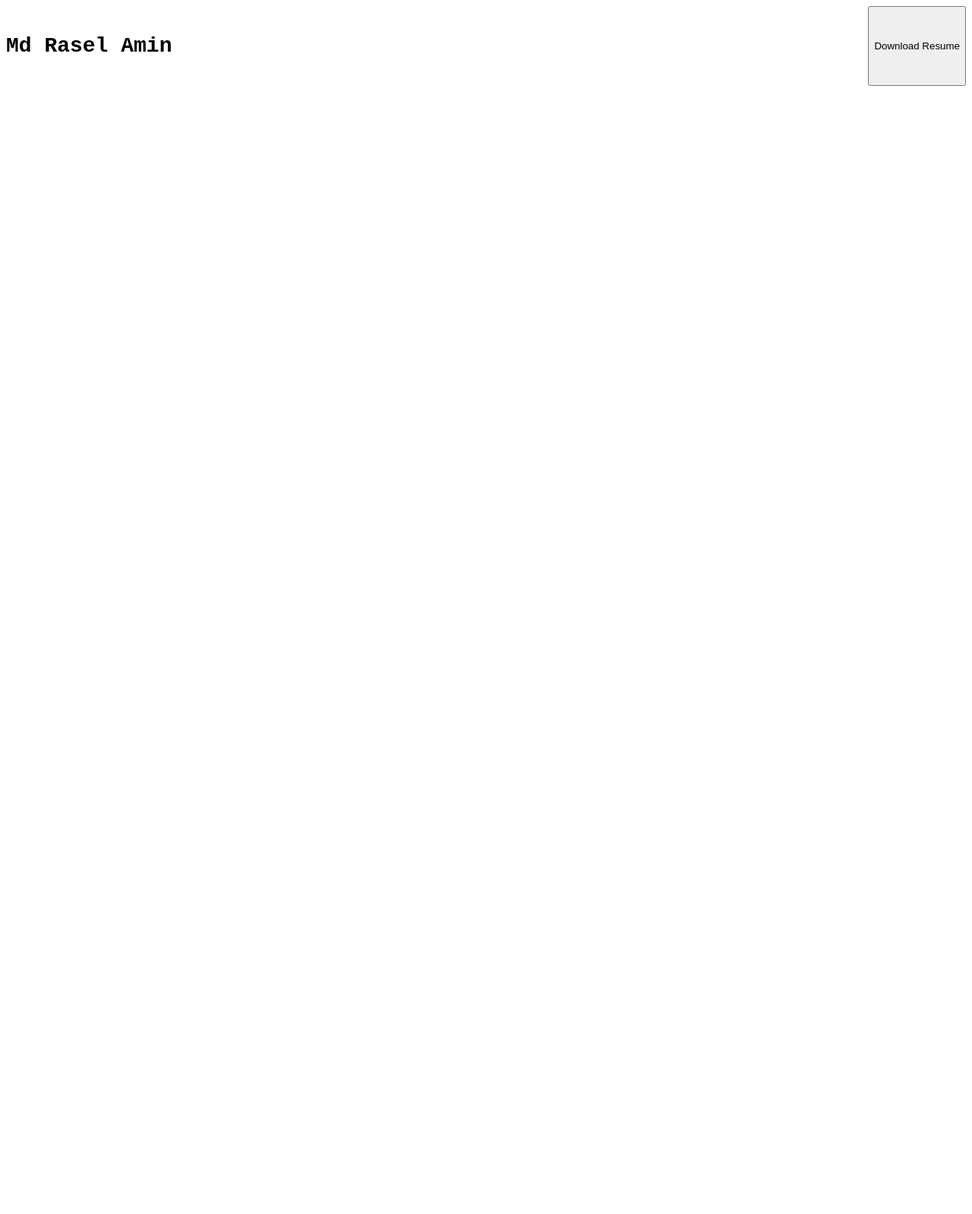
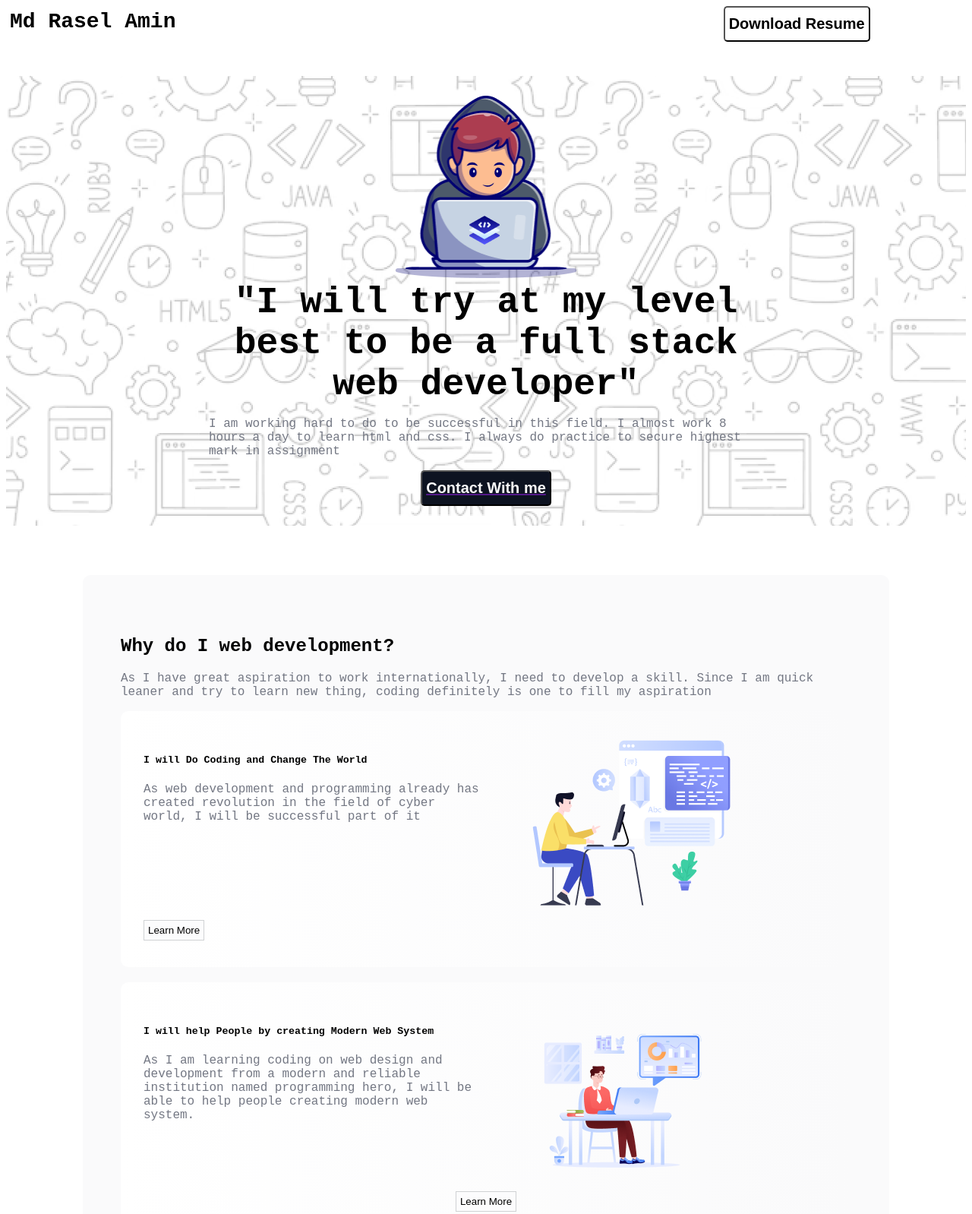
Before and after one commit to raselraiyeean/My-first-Assignment-given-by-progamming-hero-tutor, a plain HTML site: page index.html in a window 1280 px wide. Shown: the top 1598 px of the page at 76% size. Before the commit the page ends 800 px from the top, so only its background shows below. Drawn offline with Linux system fonts and the light colour scheme; a web font is replaced by a local one.

Commit message:
Added header and main section

```diff
--- a/index.html
+++ b/index.html
@@ -10,10 +10,61 @@
 <link rel="stylesheet" href="style/style.css">
 </head>
 <body class="azeret-mono-style">
-    <div class="header-part-1">
-        <h4>Md Rasel Amin</h4>
-        <input type="button" value="Download Resume">
-    </div>
+    <header>
+        <div class="header-part-1">
+            <h4>Md Rasel Amin</h4>
+            <button>Download Resume</button>
+        </div>
+        <section class="header-main-section">
+            <div class="img-and-content-container">
+                <img style="align-items: center;" src="images/Group.png" alt="">
+            <h2>"I will try at my level best to be a full stack web developer"</h2>
+            <p class="common-description">I am working hard to do to be successful in this field. I almost work 8 hours a day to learn html and css. I always do practice to secure highest mark in assignment</p>
+            <a href=""><button>Contact With me</button></a>
+            </div>
+        </section>
+    </header>
+    <main>
+        <div class="main-purpose-coding">
+            <div class="heading-of-coding-purpose-description">
+                <h2>Why do I web development?</h2>
+                <p class="common-description">As I have great aspiration to work internationally, I need to develop a skill. Since I am quick leaner and try to learn new thing, coding definitely is one to fill my aspiration</p>
+                <div class="purpose-container">
+                    <div class="webdev-purpose-block">
+                        <div class="first-purpose">
+                            <div class="header-p-1">
+                                <h5>I will Do Coding and Change The World</h5>
+                        <p class="common-description">As web development and programming already has created revolution in the field of cyber world, I will be successful part of it </p>
+                            </div>
+                        <img src="images/Layer_1.png" alt="">
+                        </div>
+                        <button>Learn More</button>
+                    </div>
+                    <div class="webdev-purpose-block">
+                        <div class="second-purpose">
+                            <div class="header-p-2">
+                                <h5>I will help People by creating Modern Web System</h5>
+                        <p class="common-description">As I am learning coding on web design and development from a modern and reliable institution named programming hero, I will be able to help people creating modern web system.</p>
+                            </div>
+                        <img src="images/Group 3.png" alt="">
+                        </div>
+                        <button class="middle-button">Learn More</button>
+
+                    </div>
+                    <div class="webdev-purpose-block">
+                        <div class="third-purpose">
+                            <div class="header-p-3">
+                                <h5>I will Do Coding and Change The World</h5>
+                        <p class="common-description">I will change my life as well as do eye-catching design for the buyers and companies</p>
+                            </div>
+                        <img src="images/Group 4.png" alt="">
+                        </div>
+                        <button>Learn More</button>
+                    </div>
+                </div>
+            </div>
+        </div>
+    </main>
 
 </body>
 </html>
--- a/style/style.css
+++ b/style/style.css
@@ -6,8 +6,16 @@
 
   font-style: normal;
 }
+
+/* Shared style  */
+.common-description{
+    color: #737783;
+    font-weight: 400;
+    font-size: 16px;
+}
 /* header style start */
 .header-part-1 {
+    width: 90%;
     display: flex;
     justify-content: space-between;
 }
@@ -15,4 +23,90 @@
 .header-part-1>h4 {
     font-weight: 800;
     font-size: 28px;
+    margin: 5px;
 }
+
+.header-part-1>button {
+    font-weight: 600;
+    font-size: 20px;
+    background-color: #ffffff;
+    border-radius: 5px;
+    padding: 10px 5px;
+    border: 1px solod #cdcdcd;
+}
+
+.header-main-section {
+    background-image: url(../images/Hero-bg.png);
+}
+
+.img-and-content-container {
+    margin: 45px 241px;
+    justify-content: center;
+    padding: 26px;
+}
+
+
+
+
+.img-and-content-container>img {
+  display: block;
+  margin: auto;
+  width: 240px;
+  height: 240px;
+}
+
+.img-and-content-container>h2 {
+    font-weight: 800px;
+    font-size: 48px;
+    text-align: center;
+    margin: 5px;
+}
+
+.img-and-content-container button {
+    font-weight: 600;
+    font-size: 20px;
+    background-color: #0d1321;
+    border-radius: 5px;
+    padding: 10px 5px;
+    color: #fafafa;
+    margin: auto;
+    display: block;
+
+}
+
+/* main style part start */
+
+.heading-of-coding-purpose-description {
+    background-color: #fafafb;
+    border-radius: 10px;
+    margin: 65px 101px;
+    padding: 60px 50px;
+
+}
+
+.webdev-purpose-block {
+    background-image: linear-gradient(to right, #ffffff, #fafafb) ;
+    margin-bottom: 20px;
+      border-radius: 10px;
+      padding: 35px 30px;
+}
+
+.first-purpose, .second-purpose, .third-purpose {
+    display: flex;
+    gap: 60px;
+}
+
+.header-p-1, .header-p-2, .header-p-3 {
+    width: 50%;
+}
+
+.webdev-purpose-block button {
+    border: 1px solid #d0d2d4;
+    background-color: #fcfcfd;
+    padding: 5px;
+}
+
+.middle-button {
+    display: block;
+    margin: auto;
+}
```
